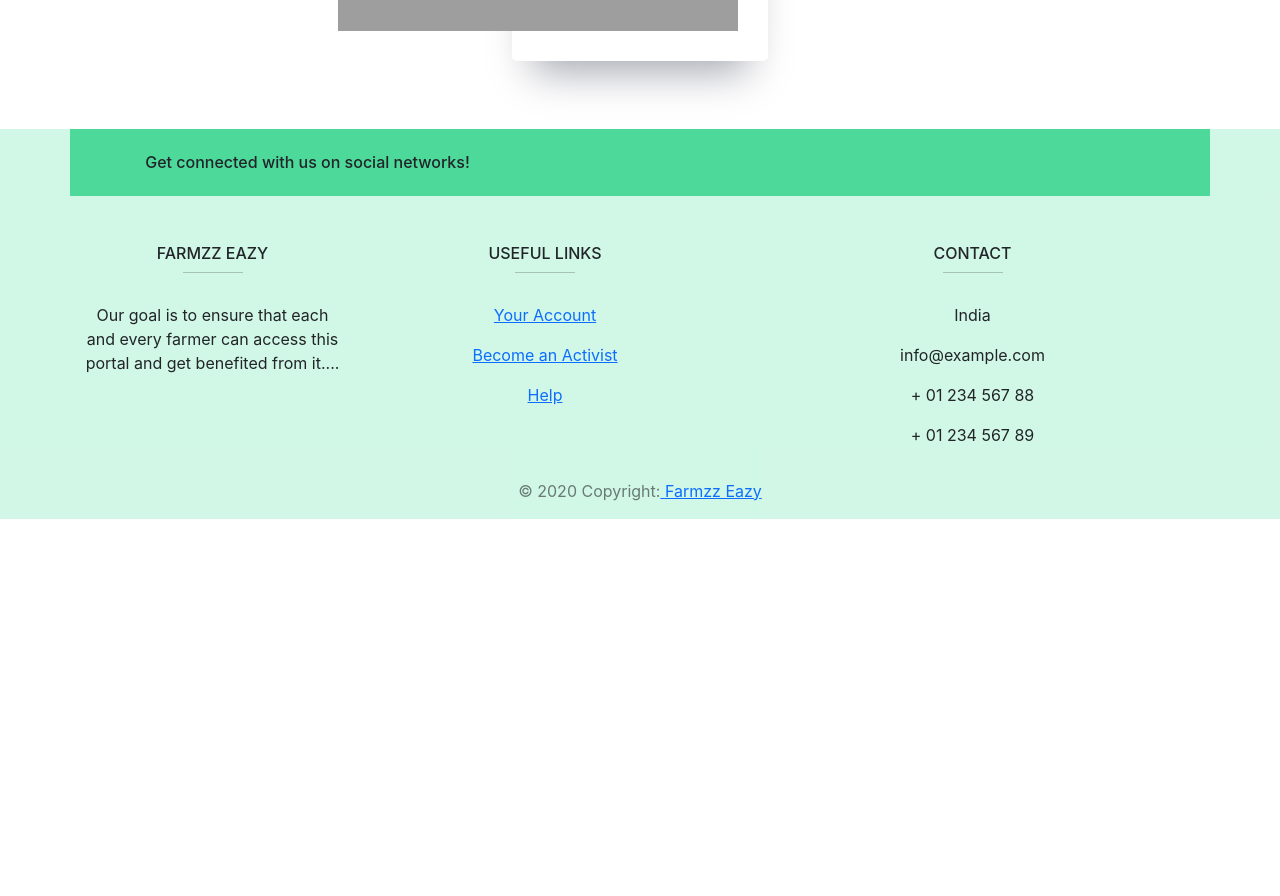
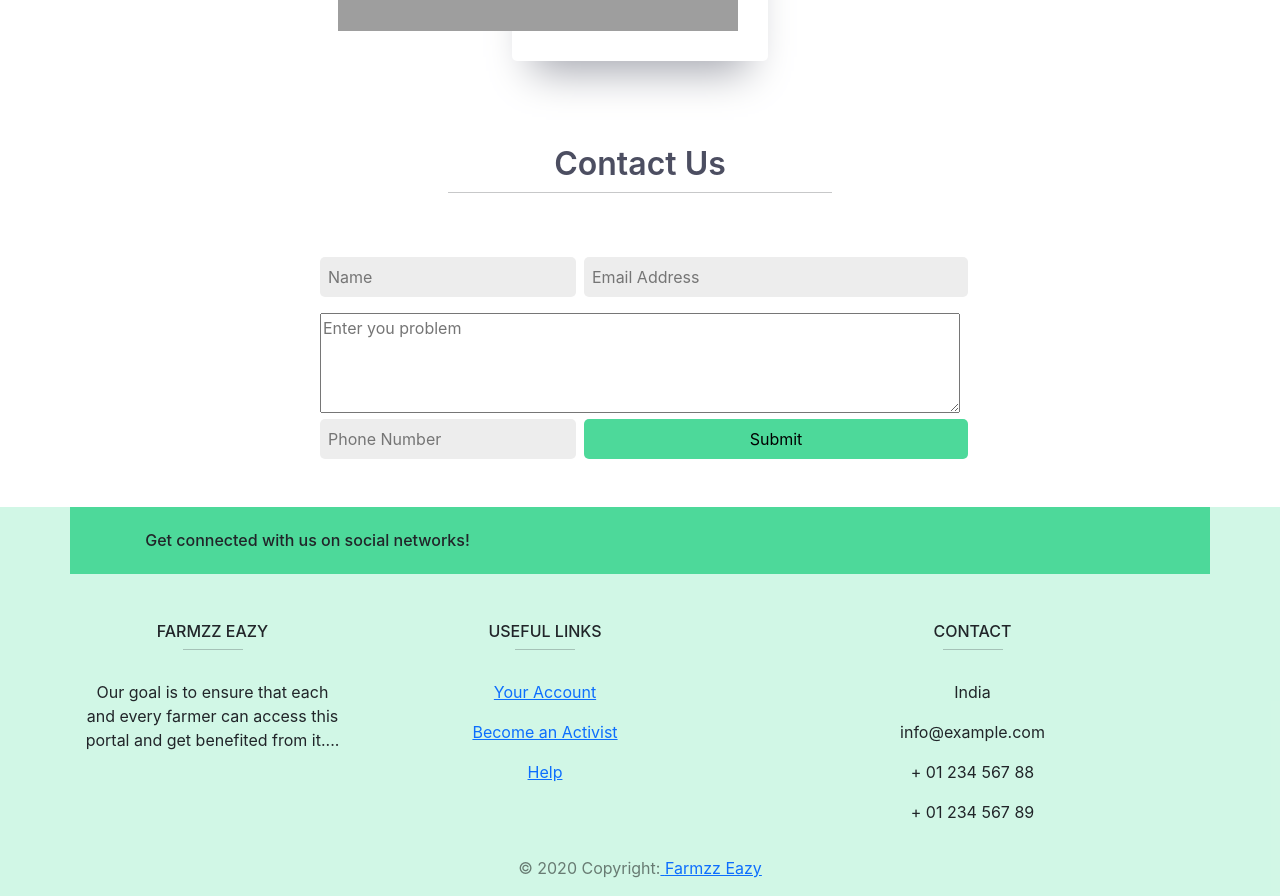
Before and after one commit to aniket7515/PROJECT-PLA-PAT, a React (Create React App) app: page / in a window 1280 px wide. Shown: the part 1840-2736 px from the top of the page. Before the commit the page ends 2359 px from the top, so only its background shows below. Built offline with nearby package versions, Linux system fonts and the light colour scheme; grey boxes are pictures that could not be loaded.

Commit message:
Formspree api

```diff
--- /dev/null
+++ b/src/componenets/ContactUs.jsx
@@ -0,0 +1,40 @@
+import React from "react";
+
+const ContactUs = () => {
+  return (
+    <div>
+      <div className="top text-center my-5 py-3">
+        <h2>Contact Us</h2>
+        <hr
+          style={{
+            width: "30%",
+            textAlign: "center",
+            margin: "auto",
+            lineHeight: "normal",
+          }}
+        />
+      </div>
+
+      <form action="https://formspree.io/f/mrgjryod" method="POST">
+        <div className="fromsec1 my-3">
+          <input name="fname" className="mx-2 p-2" type="text" placeholder="Name" style={{width:"20%",border: "none",backgroundColor:"#ededed",borderRadius: "5px"}}/>
+          <input name="email" className="p-2" type="email" placeholder="Email Address"style={{width:"30%",border: "none",backgroundColor:"#ededed",borderRadius: "5px"}} />
+        </div>
+        <div>
+        <textarea name="message" type="text" placeholder="Enter you problem" style={{width:"50%",height:"100px"}}/>
+
+        </div>
+
+        <div>
+            <input name="phoneNumber" className="p-2 mx-2" type="tel" placeholder="Phone Number"style={{width:"20%",border: "none",backgroundColor:"#ededed",borderRadius: "5px"}} />
+        <input className="p-2" type="submit" value="Submit"style={{width:"30%",border: "none",backgroundColor:"#4dd99a",borderRadius: "5px"}} />
+
+        </div>
+
+
+      </form>
+    </div>
+  );
+};
+
+export default ContactUs;
--- a/src/pages/LandingPage.jsx
+++ b/src/pages/LandingPage.jsx
@@ -1,4 +1,5 @@
 import React from 'react'
+import ContactUs from '../componenets/ContactUs'
 import Footer from '../componenets/Footer'
 import Header from '../componenets/Header'
 import Navbar from '../componenets/Navbar'
@@ -12,6 +13,7 @@ const LandingPage = () => {
         <Navbar/>
         <Header/>
         <Services/>
+        <ContactUs/>
         <Footer/>
 
     </div>
```
